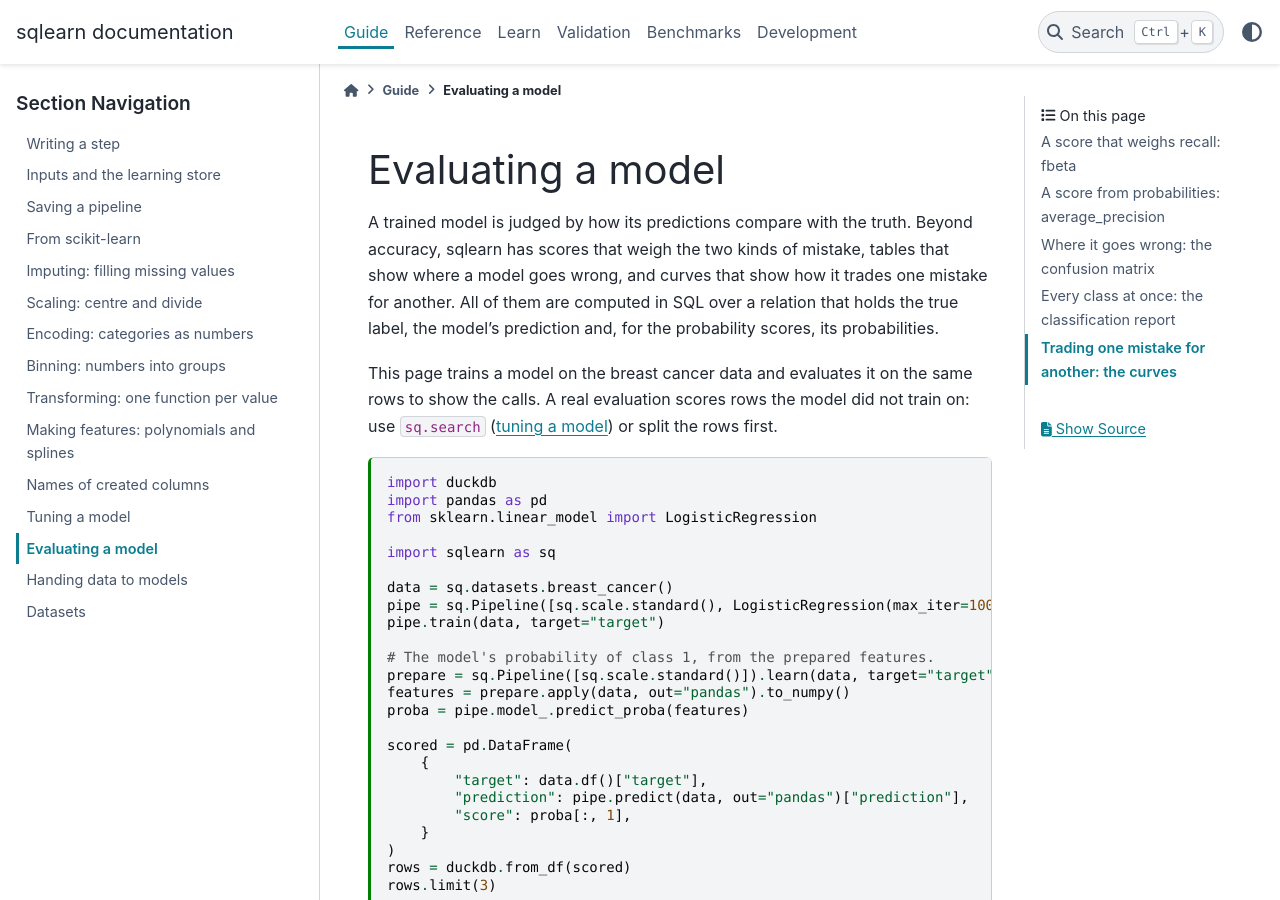
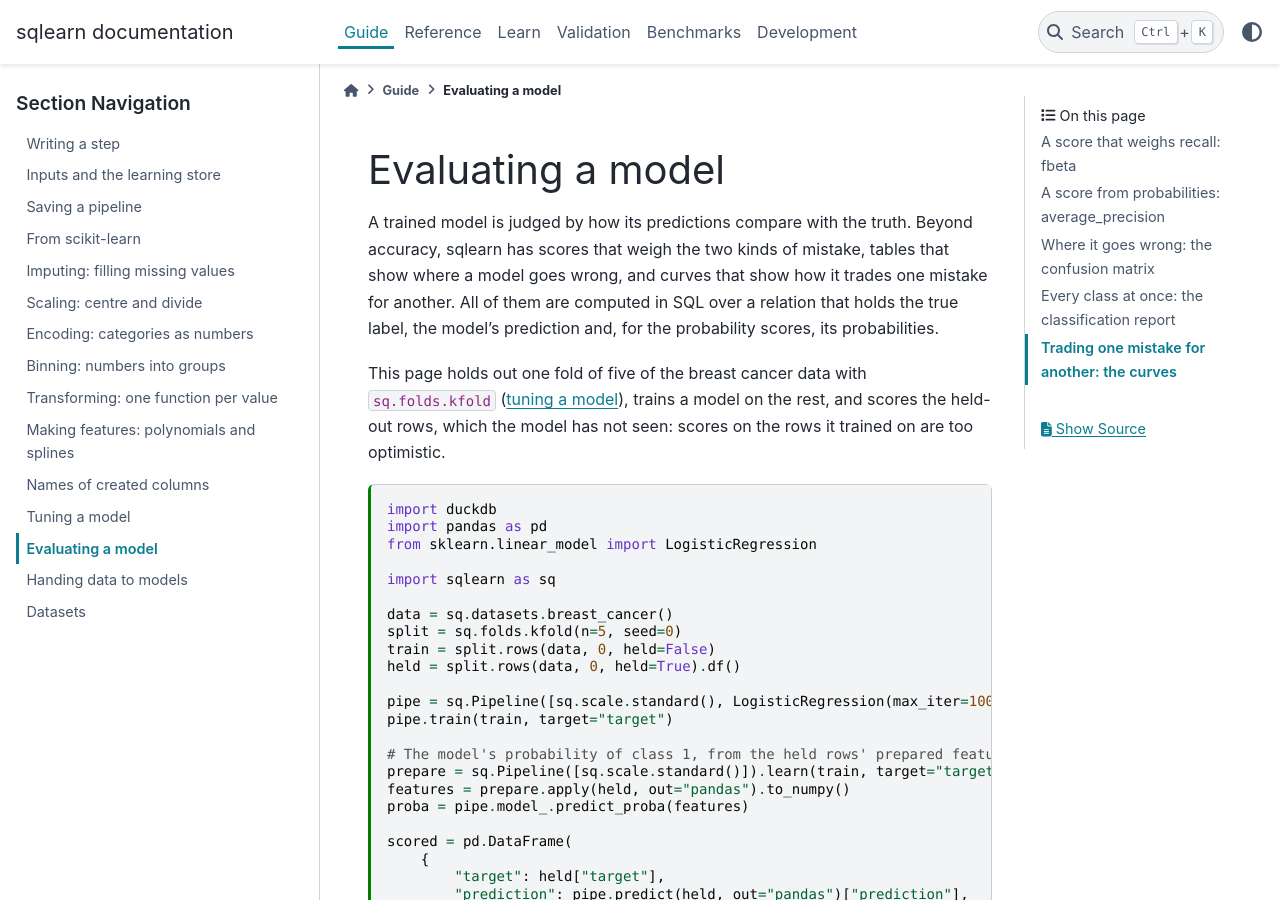
Before and after one commit to glaucis/sqlearn, a Sphinx documentation site: the page built from docs/guide/evaluating-a-model.md, in a window 1280 px wide and 900 px high. Built offline with Sphinx 7.4.7 and the PyData theme 0.15.4, drawn with Linux system fonts in a browser that asks for light colours; pages that are not in the unit, such as notebooks, are missing from menus; the version number could not be read and is left out.

Commit message:
docs: the evaluating guide scores held-out rows (#58)

````diff
--- a/docs/guide/evaluating-a-model.md
+++ b/docs/guide/evaluating-a-model.md
@@ -19,10 +19,10 @@ one mistake for another. All of them are computed in SQL over a relation that
 holds the true label, the model's prediction and, for the probability scores,
 its probabilities.
 
-This page trains a model on the breast cancer data and evaluates it on the
-same rows to show the calls. A real evaluation scores rows the model did not
-train on: use `sq.search` ([tuning a model](tuning-a-model.md)) or split the
-rows first.
+This page holds out one fold of five of the breast cancer data with
+`sq.folds.kfold` ([tuning a model](tuning-a-model.md)), trains a model on the
+rest, and scores the held-out rows, which the model has not seen: scores on the
+rows it trained on are too optimistic.
 
 ```{code-cell} python
 import duckdb
@@ -32,18 +32,22 @@ from sklearn.linear_model import LogisticRegression
 import sqlearn as sq
 
 data = sq.datasets.breast_cancer()
+split = sq.folds.kfold(n=5, seed=0)
+train = split.rows(data, 0, held=False)
+held = split.rows(data, 0, held=True).df()
+
 pipe = sq.Pipeline([sq.scale.standard(), LogisticRegression(max_iter=1000)])
-pipe.train(data, target="target")
+pipe.train(train, target="target")
 
-# The model's probability of class 1, from the prepared features.
-prepare = sq.Pipeline([sq.scale.standard()]).learn(data, target="target")
-features = prepare.apply(data, out="pandas").to_numpy()
+# The model's probability of class 1, from the held rows' prepared features.
+prepare = sq.Pipeline([sq.scale.standard()]).learn(train, target="target")
+features = prepare.apply(held, out="pandas").to_numpy()
 proba = pipe.model_.predict_proba(features)
 
 scored = pd.DataFrame(
     {
-        "target": data.df()["target"],
-        "prediction": pipe.predict(data, out="pandas")["prediction"],
+        "target": held["target"],
+        "prediction": pipe.predict(held, out="pandas")["prediction"],
         "score": proba[:, 1],
     }
 )
````
Also changed, not shown: HANDOFF.md (+9 -10 lines), 1 other file.
